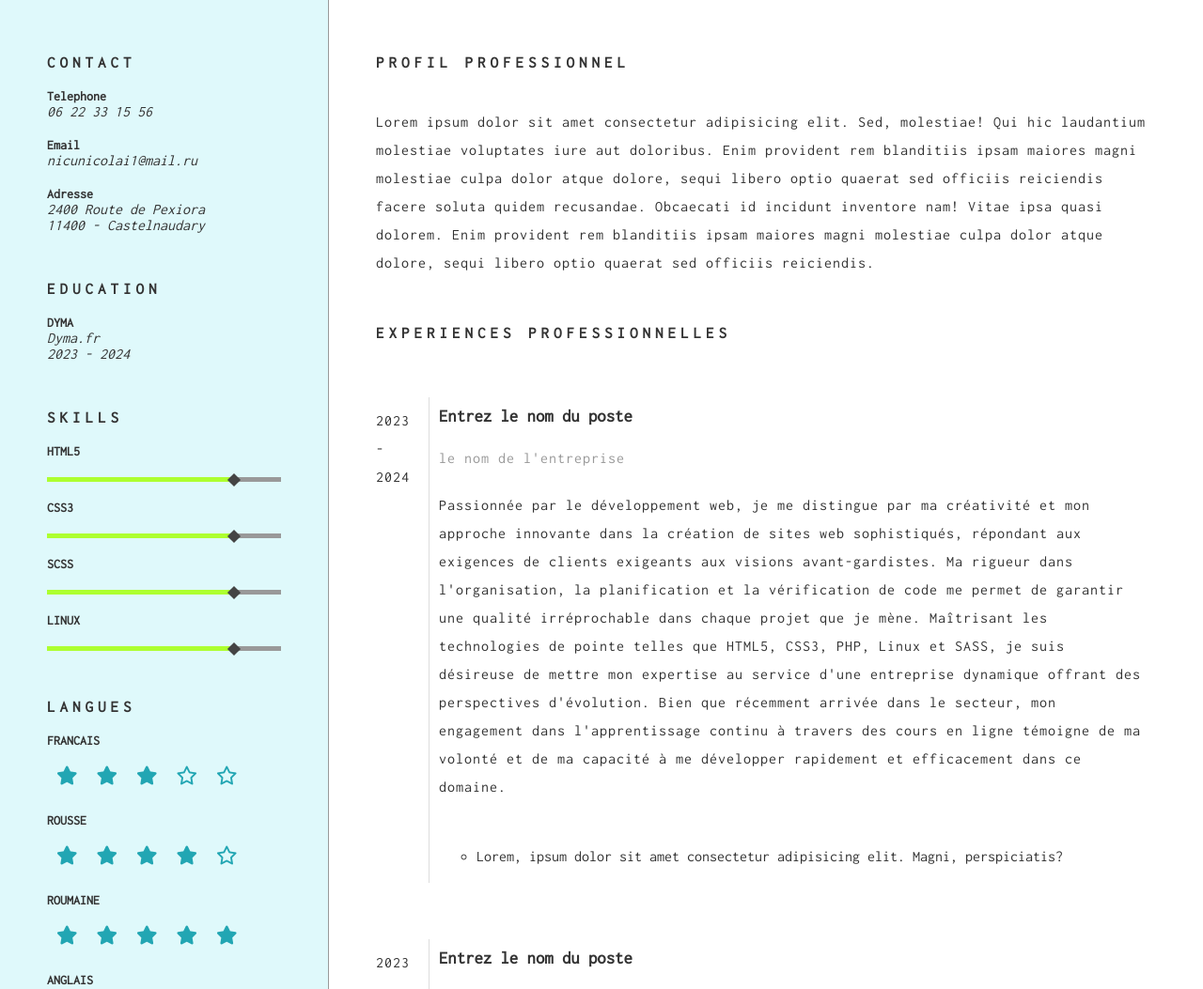
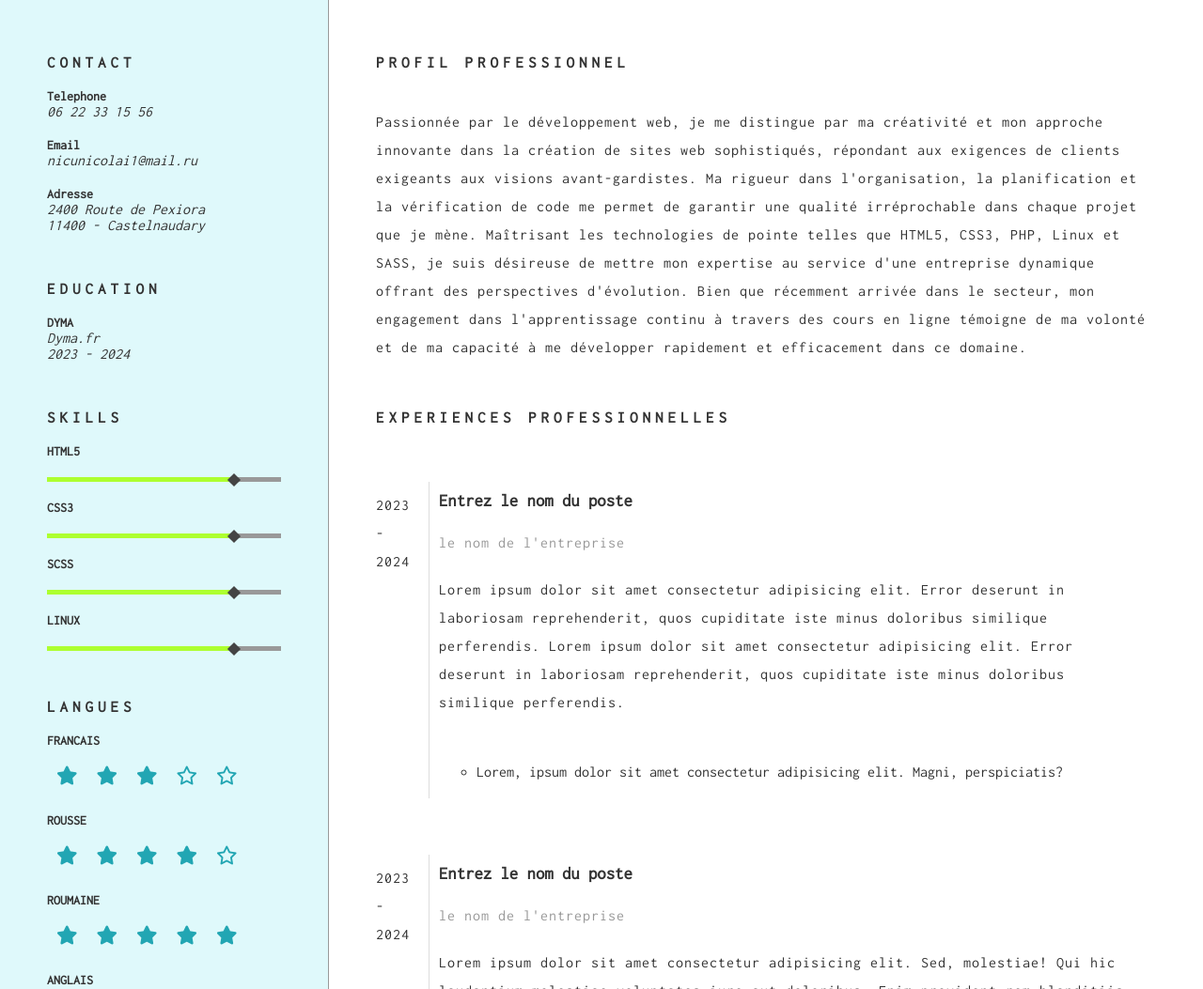
Before and after one commit to nnicu98/html-css-cours-Dyma-netlify, a website: page index.html in a window 1280 px wide. Shown: the part 314-1367 px from the top of the page at 94% size. Drawn offline with Linux system fonts and the light colour scheme; a web font is replaced by a local one.

Commit message:
profil prof 2

```diff
--- a/index.html
+++ b/index.html
@@ -145,10 +145,14 @@
         <main>
             <h2 class="title-small">PROFIL PROFESSIONNEL</h2>
             <p class="mb-5">
-                Lorem ipsum dolor sit amet consectetur adipisicing elit. Sed, molestiae! Qui hic laudantium molestiae voluptates iure aut doloribus.
-                Enim provident rem blanditiis ipsam maiores magni molestiae culpa dolor atque dolore, sequi libero optio quaerat sed officiis reiciendis
-                facere soluta quidem recusandae. Obcaecati id incidunt inventore nam! Vitae ipsa quasi dolorem.
-                Enim provident rem blanditiis ipsam maiores magni molestiae culpa dolor atque dolore, sequi libero optio quaerat sed officiis reiciendis.
+                Passionnée par le développement web, je me distingue par ma créativité et mon approche innovante
+                dans la création de sites web sophistiqués, répondant aux exigences de clients exigeants
+                aux visions avant-gardistes. Ma rigueur dans l'organisation, la planification et la vérification de code
+                me permet de garantir une qualité irréprochable dans chaque projet que je mène.
+                Maîtrisant les technologies de pointe telles que HTML5, CSS3, PHP, Linux et SASS,
+                je suis désireuse de mettre mon expertise au service d'une entreprise dynamique offrant des perspectives d'évolution.
+                Bien que récemment arrivée dans le secteur, mon engagement dans l'apprentissage continu à travers des cours en ligne témoigne de ma volonté
+                et de ma capacité à me développer rapidement et efficacement dans ce domaine.
             </p>
             <h2 class="title-small">EXPERIENCES PROFESSIONNELLES</h2>
             <div class="experience">
@@ -158,14 +162,10 @@
                     <h3>Entrez le nom du poste</h3>
                     <p class="text-hint mb-2">le nom de l'entreprise</p>
                     <p class="mb-5">
-                        Passionnée par le développement web, je me distingue par ma créativité et mon approche innovante
-                        dans la création de sites web sophistiqués, répondant aux exigences de clients exigeants
-                        aux visions avant-gardistes. Ma rigueur dans l'organisation, la planification et la vérification de code
-                        me permet de garantir une qualité irréprochable dans chaque projet que je mène.
-                        Maîtrisant les technologies de pointe telles que HTML5, CSS3, PHP, Linux et SASS,
-                        je suis désireuse de mettre mon expertise au service d'une entreprise dynamique offrant des perspectives d'évolution.
-                        Bien que récemment arrivée dans le secteur, mon engagement dans l'apprentissage continu à travers des cours en ligne témoigne de ma volonté
-                        et de ma capacité à me développer rapidement et efficacement dans ce domaine.
+                        Lorem ipsum dolor sit amet consectetur adipisicing elit. Error deserunt in
+                        laboriosam reprehenderit, quos cupiditate iste minus doloribus similique perferendis.
+                        Lorem ipsum dolor sit amet consectetur adipisicing elit. Error deserunt in
+                        laboriosam reprehenderit, quos cupiditate iste minus doloribus similique perferendis.
                     </p>
                     <ul>
                         <li>
```
